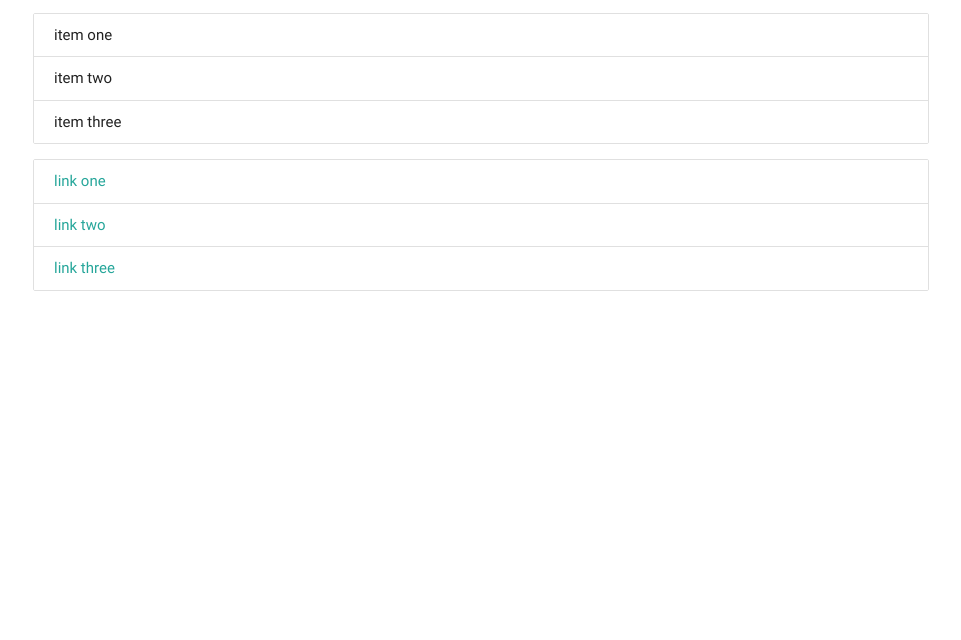
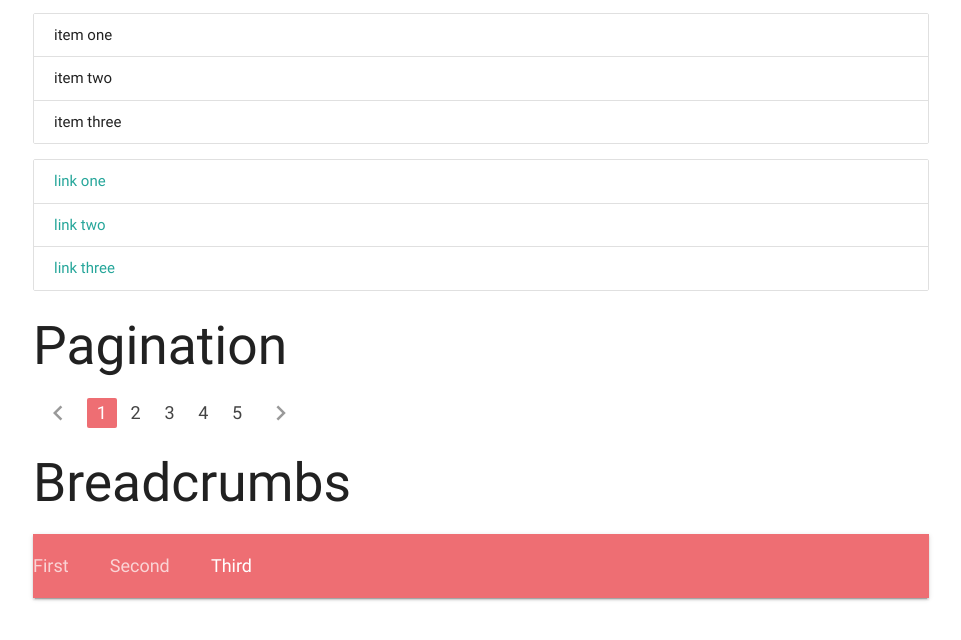
Before and after one commit to jonathanprozzi/materialize-css-cheat-sheet, a website: page app/index.html in a window 1280 px wide. Shown: the part 3559-4199 px from the top of the page, without its empty margins (159-1120 px from the left). Drawn offline with nearby package versions, Linux system fonts and the light colour scheme; files that its build step writes are made by us from their sources.

Commit message:
added navigation and lists to index.html

```diff
--- a/app/index.html
+++ b/app/index.html
@@ -212,8 +212,35 @@
       <a href="#" class="collection-item">link three</a>
     </div>
 
+    <!-- icon list -->
 
-  </div>
+    <!-- pagination list -->
+    <h2>Pagination</h2>
+    <ul class="pagination">
+      <li class="disabled"><a href=""><i class="material-icons">chevron_left</i></a></li>
+      <li class="active"><a href="">1</a></li>
+      <li class="waves-effect"><a href="">2</a></li>
+      <li class="waves-effect"><a href="">3</a></li>
+      <li class="waves-effect"><a href="">4</a></li>
+      <li class="waves-effect"><a href="">5</a></li>
+      <li class="disabled"><a href=""><i class="material-icons">chevron_right</i></a></li>
+    </ul>
+
+    <h2>Breadcrumbs</h2>
+    <nav>
+      <div class="nav-wrapper">
+        <div class="col s12">
+          <a href="#" class="breadcrumb">First</a>
+          <a href="#" class="breadcrumb">Second</a>
+          <a href="#" class="breadcrumb">Third</a>
+        </div>
+      </div>
+    </nav>
+
+    <!-- cards -->
+
+
+  </div> <!-- end container-->
 
 
 
```
